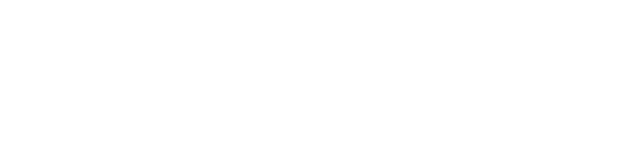
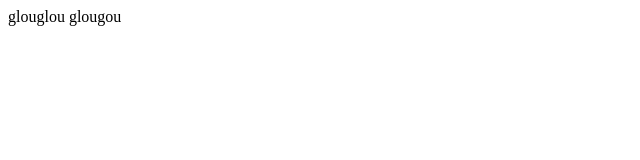
Before and after one commit to hackelh/faucon7, a plain HTML site: page index.html in a window 1280 px wide. Shown: the whole page, without its empty margins (0-640 px from the left). Drawn offline with Linux system fonts and the light colour scheme.

Commit message:
dayy daw rek amoul arret

```diff
--- a/index.html
+++ b/index.html
@@ -6,6 +6,6 @@
     <title>Document</title>
 </head>
 <body>
-
+    glouglou glougou
 </body>
 </html>
```
